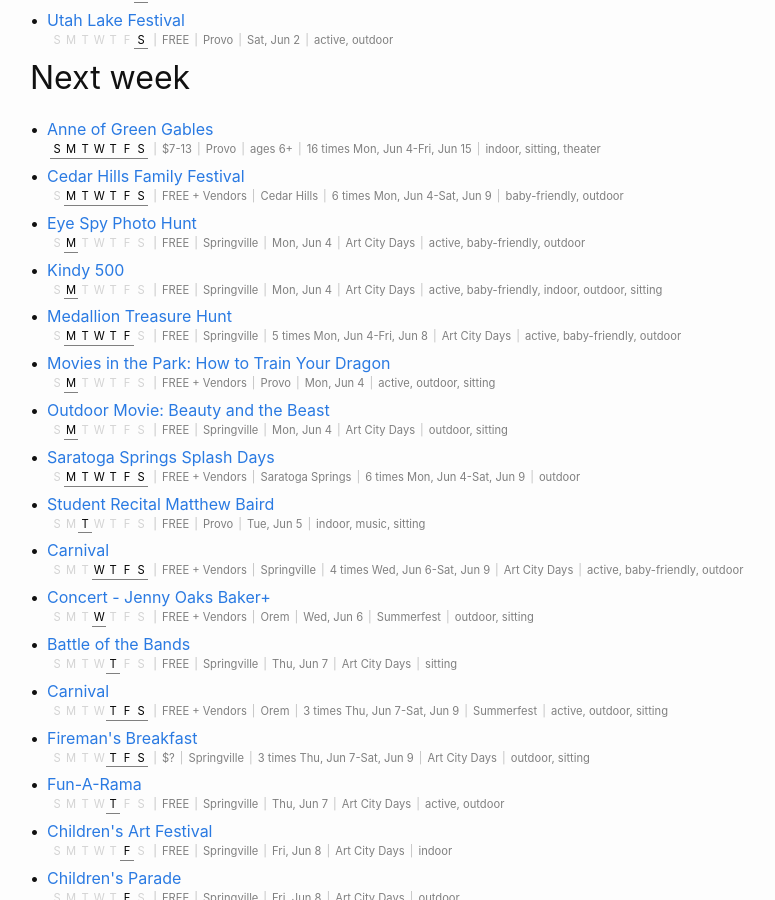
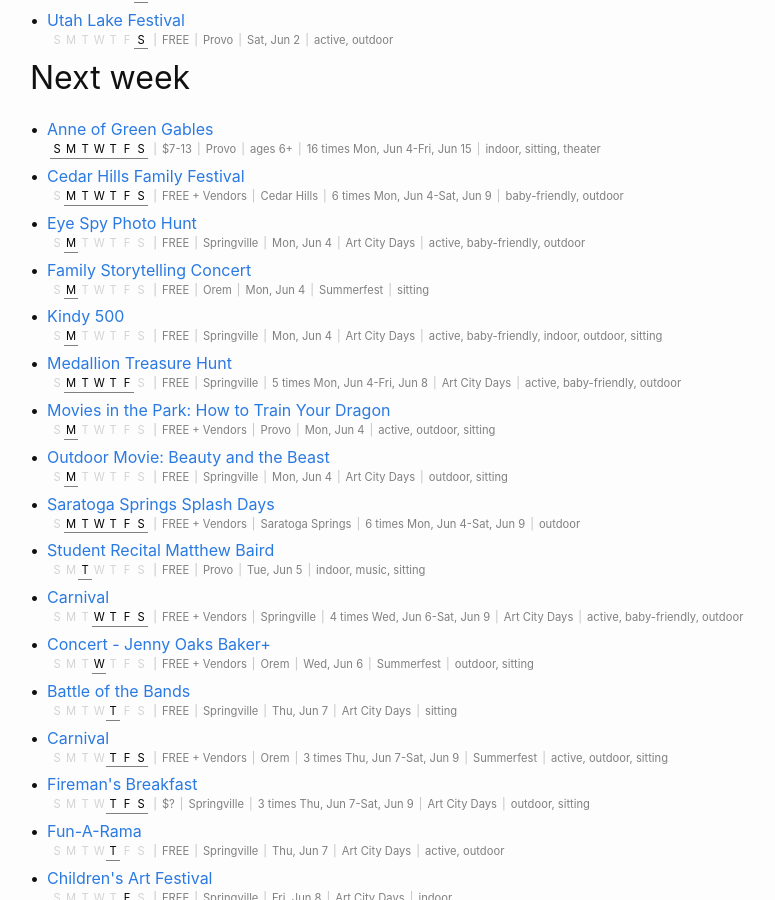
Before and after one commit to iffy/utahvalley, a Jekyll site: the page built from index.md, in a window 1280 px wide and 900 px high, scrolled down 702 px. Shown: the whole window, without its empty margins (240-1015 px from the left). Built offline with Jekyll 4.4.1, drawn with Linux system fonts in a browser that asks for light colours; comment, search, counter and statistics services are not loaded.

Commit message:
Add storytelling concert

```diff
--- a/_data/events.yml
+++ b/_data/events.yml
@@ -1323,6 +1323,15 @@
 #------------------------------------------------------------
 # Orem Summerfest 2018
 #------------------------------------------------------------
+- name: Family Storytelling Concert
+  url: https://timpfest.org/events/orem-summerfest-family-storytelling-concert/
+  partof: Summerfest
+  location: Orem
+  when:
+    - 2018-06-04
+  price: free
+  tags:
+    - sitting
 - name: Fireworks
   partof: Summerfest
   url: https://summerfest.orem.org/events/
```
